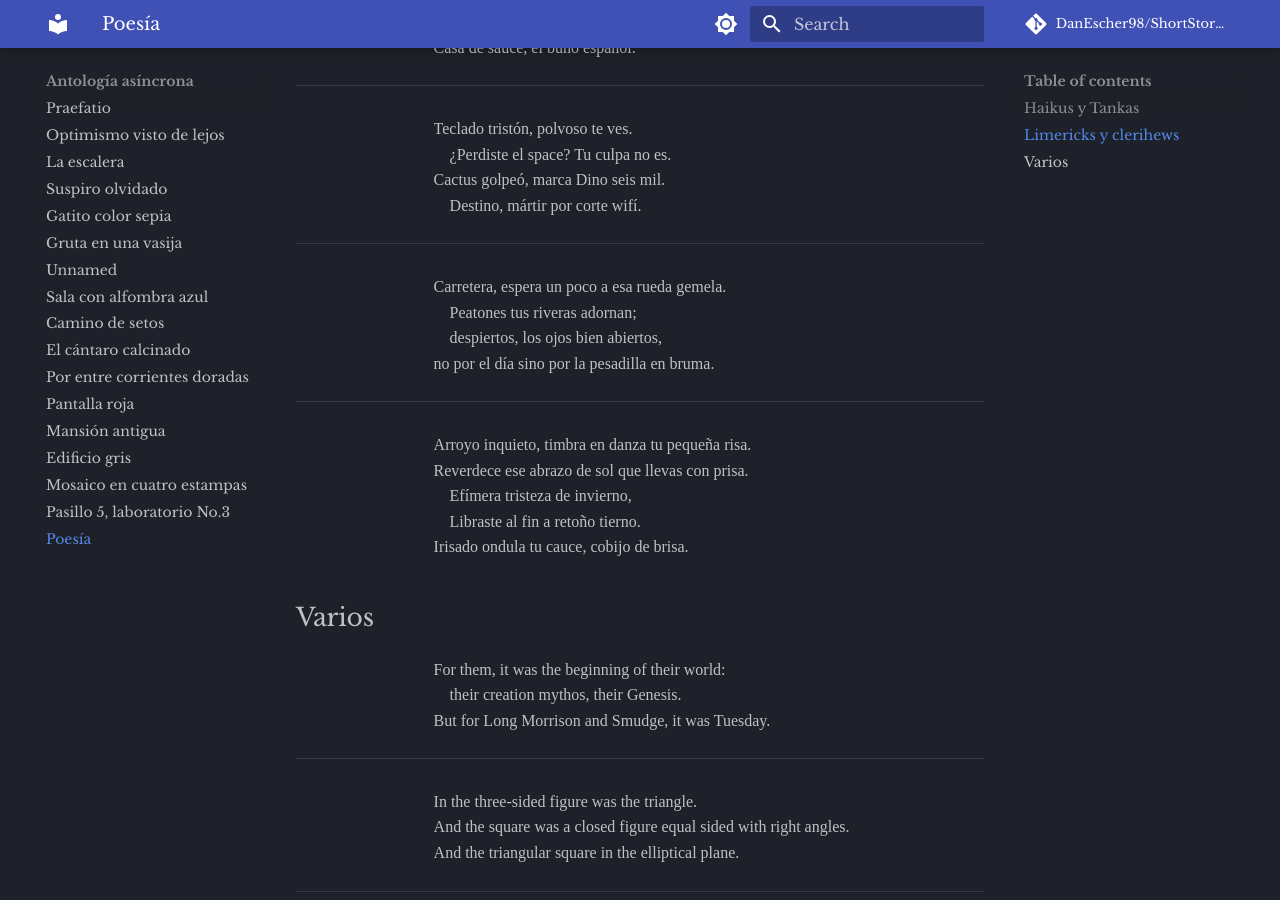
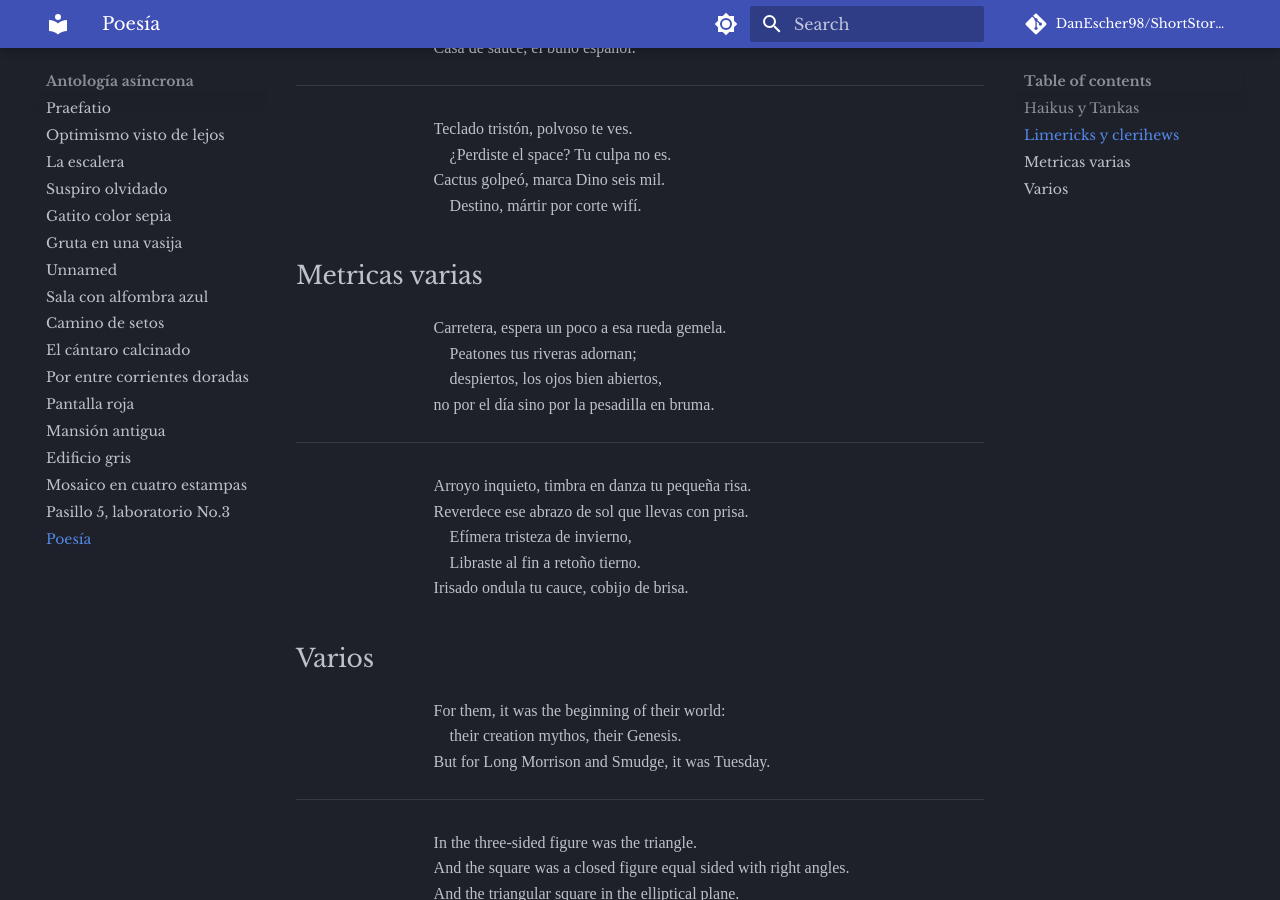
Before and after one commit to DanEscher98/ShortStories, an MkDocs documentation site: the page built from pages/poetry.md, in a window 1280 px wide and 900 px high, scrolled down 1139 px. Built offline with MkDocs 1.6.1 and Material for MkDocs 9.7.7, drawn with Linux system fonts in a browser that asks for light colours; comment, search, counter and statistics services are not loaded.

Commit message:
modified:   pages/poetry.md

```diff
--- a/pages/poetry.md
+++ b/pages/poetry.md
@@ -55,7 +55,9 @@ Teclado tristón, polvoso te ves.
 Cactus golpeó, marca Dino seis mil.
     Destino, mártir por corte wifí.
 </div>
----
+
+## Metricas varias
+
 <div class="poem">
 Carretera, espera un poco a esa rueda gemela.
     Peatones tus riveras adornan;
```
